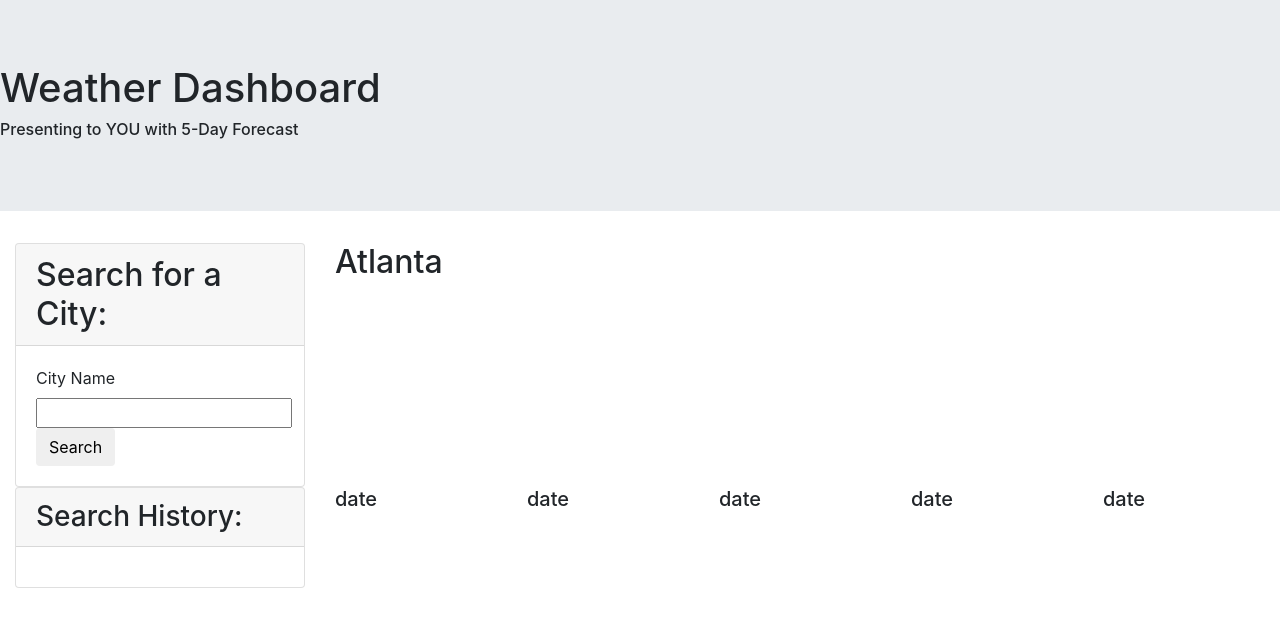
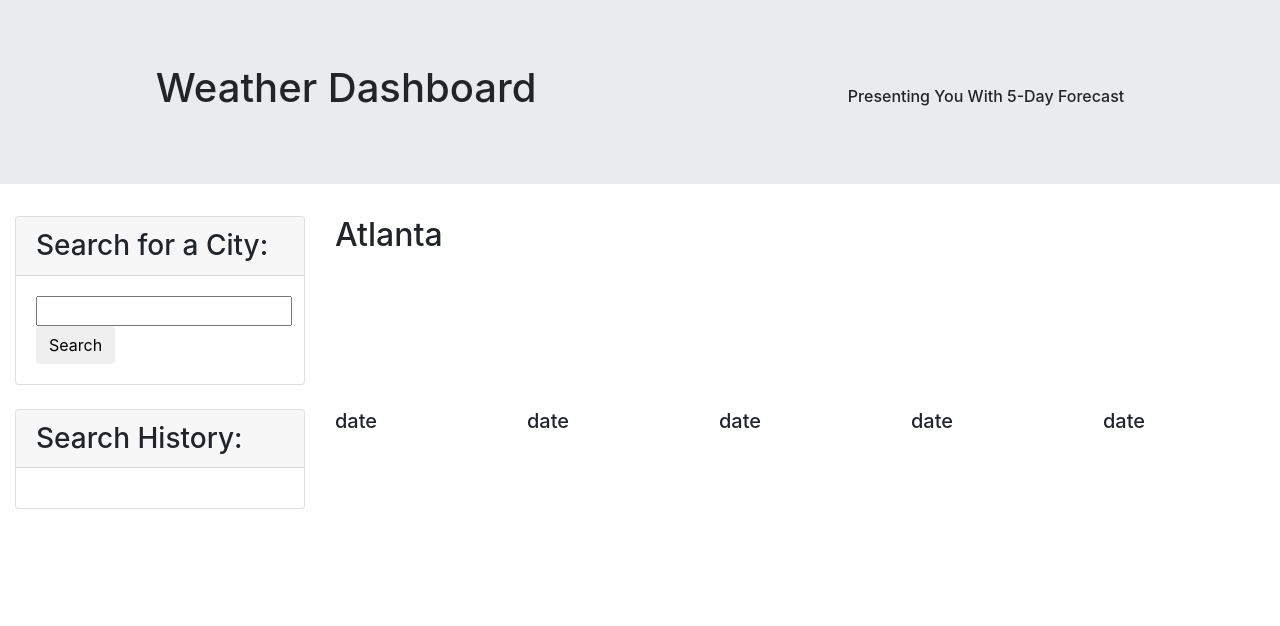
Before and after one commit to bchen41/Weather-Dashboard, a plain HTML site: page index.html in a window 1280 px wide. Drawn offline with nearby package versions, Linux system fonts and the light colour scheme.

Commit message:
applied flex with bootstrap and refacted code

```diff
--- a/index.html
+++ b/index.html
@@ -13,31 +13,35 @@
 </head>
 
 <body class="flex-column min-100-vh">
-    <header class="jumbotron jumbotron-fluid">
+    <header class="jumbotron jumbotron-fluid d-flex justify-content-around align-items-baseline">
         <h1 class="weather-dashboard">Weather Dashboard</h1>
-        <h6 class="weather-dashboard-desc">Presenting to YOU with 5-Day Forecast</h6>
+        <h6 class="weather-dashboard-desc">Presenting You With 5-Day Forecast</h6>
     </header>
 
     <main class="container-fluid">
+
         <div class="row">
+
             <div class="col-3">
                 <section class="card">
-                    <h2 class="card-header">Search for a City:</h2>
-                    <form id="search-form" class="card-body">
-                        <label class="form-label" for="city-search">City Name</label>
+                    <h3 class="card-header">Search for a City:</h3>
+                    <form id="search-form" class="card-body ">
                         <input type="text" name="cityname" id="cityname">
                         <button type="submit" class="btn">Search</button>
                     </form>
                 </section>
             </div>
+            <br>
             <div class="col-9">
                 <h2 class="present-forecast"> <span id="city-search-term">Atlanta</span>
                     <div id="city-container"></div>
                 </h2>
             </div>
+
         </div>
 
-        <div class="row">
+        <div class="row mt-4">
+
             <div class="col-3">
                 <section class="card">
                     <h3 class="card-header">Search History:</h3>
@@ -61,7 +65,9 @@
             <div class="col">
                 <h5 id="data-dates">date</h5>
             </div>
+
         </div>
+
     </main>
     <script src="./assets/script.js"></script>
 </body>
```
